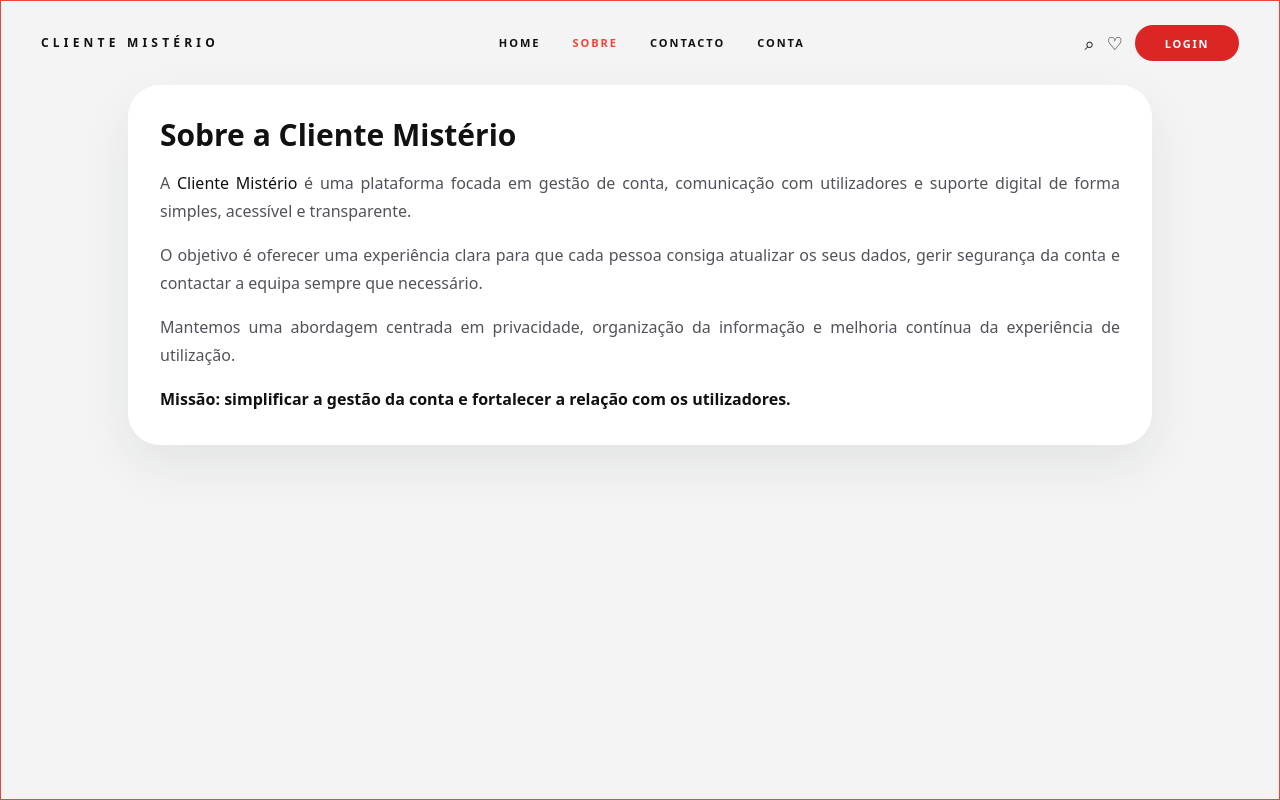
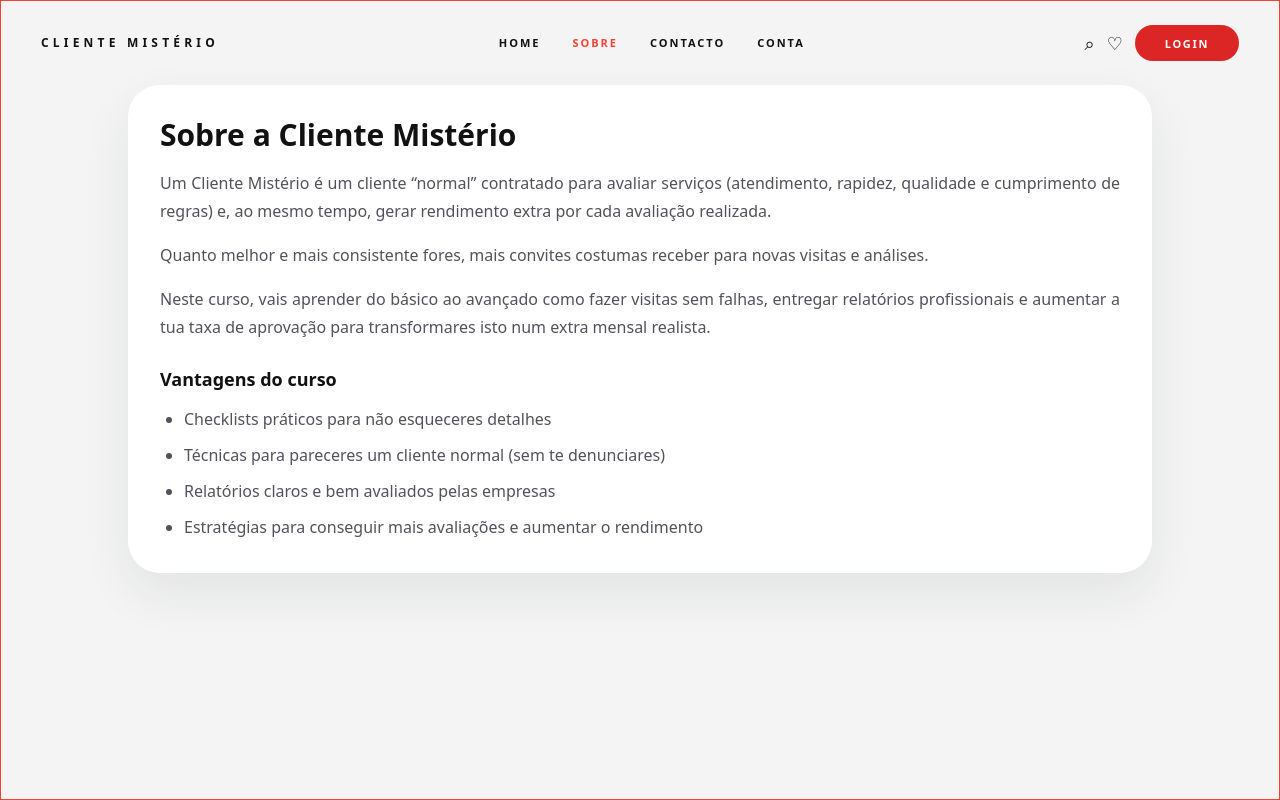
Before and after one commit to msantos51/clientemisterio, a Next.js app: page /about in a window 1280 px wide. Built offline with nearby package versions, Linux system fonts and the light colour scheme.

Commit message:
Atualiza conteúdo da página Sobre com foco no curso

```diff
--- a/app/about/page.tsx
+++ b/app/about/page.tsx
@@ -1,31 +1,50 @@
 export default function AboutPage() {
+  const courseAdvantages = [
+    'Checklists práticos para não esqueceres detalhes',
+    'Técnicas para pareceres um cliente normal (sem te denunciares)',
+    'Relatórios claros e bem avaliados pelas empresas',
+    'Estratégias para conseguir mais avaliações e aumentar o rendimento',
+  ];
+
   return (
     <section className="space-y-10">
-      {/* Contém o conteúdo centrado e agrupado num único cartão. */}
+      {/* Mantém o conteúdo centralizado para melhor leitura em ecrãs largos. */}
       <div className="mx-auto w-full max-w-5xl space-y-10">
-        {/* Cartão principal com o texto institucional atualizado. */}
+        {/* Cartão principal com a descrição do que é ser Cliente Mistério e o foco do curso. */}
         <article className="rounded-[32px] bg-[color:var(--surface)] p-8 shadow-[0_20px_50px_rgba(31,41,55,0.08)]">
-          {/* Bloco de texto com a missão atual da plataforma sem módulo de votações. */}
+          {/* Organiza o conteúdo em blocos com espaçamento consistente. */}
           <div className="space-y-4">
             <h1 className="page-title">
               Sobre a <span className="text-[color:var(--primary)]">Cliente Mistério</span>
             </h1>
+
             <p className="text-base leading-7 text-justify text-zinc-600">
-              A <span className="text-[color:var(--primary)]">Cliente Mistério</span> é uma
-              plataforma focada em gestão de conta, comunicação com utilizadores e suporte digital
-              de forma simples, acessível e transparente.
+              Um Cliente Mistério é um cliente “normal” contratado para avaliar serviços
+              (atendimento, rapidez, qualidade e cumprimento de regras) e, ao mesmo tempo, gerar
+              rendimento extra por cada avaliação realizada.
             </p>
+
             <p className="text-base leading-7 text-justify text-zinc-600">
-              O objetivo é oferecer uma experiência clara para que cada pessoa consiga atualizar os
-              seus dados, gerir segurança da conta e contactar a equipa sempre que necessário.
+              Quanto melhor e mais consistente fores, mais convites costumas receber para novas
+              visitas e análises.
             </p>
+
             <p className="text-base leading-7 text-justify text-zinc-600">
-              Mantemos uma abordagem centrada em privacidade, organização da informação e melhoria
-              contínua da experiência de utilização.
+              Neste curso, vais aprender do básico ao avançado como fazer visitas sem falhas,
+              entregar relatórios profissionais e aumentar a tua taxa de aprovação para
+              transformares isto num extra mensal realista.
             </p>
-            <p className="text-base leading-7 text-justify font-semibold text-[color:var(--primary)]">
-              Missão: simplificar a gestão da conta e fortalecer a relação com os utilizadores.
-            </p>
+
+            <div className="space-y-3 pt-2">
+              <h2 className="text-lg font-semibold text-[color:var(--primary)]">Vantagens do curso</h2>
+
+              {/* Lista os principais benefícios do curso com estrutura simples e reutilizável. */}
+              <ul className="list-disc space-y-2 pl-6 text-base leading-7 text-zinc-600">
+                {courseAdvantages.map((advantage) => (
+                  <li key={advantage}>{advantage}</li>
+                ))}
+              </ul>
+            </div>
           </div>
         </article>
       </div>
```
